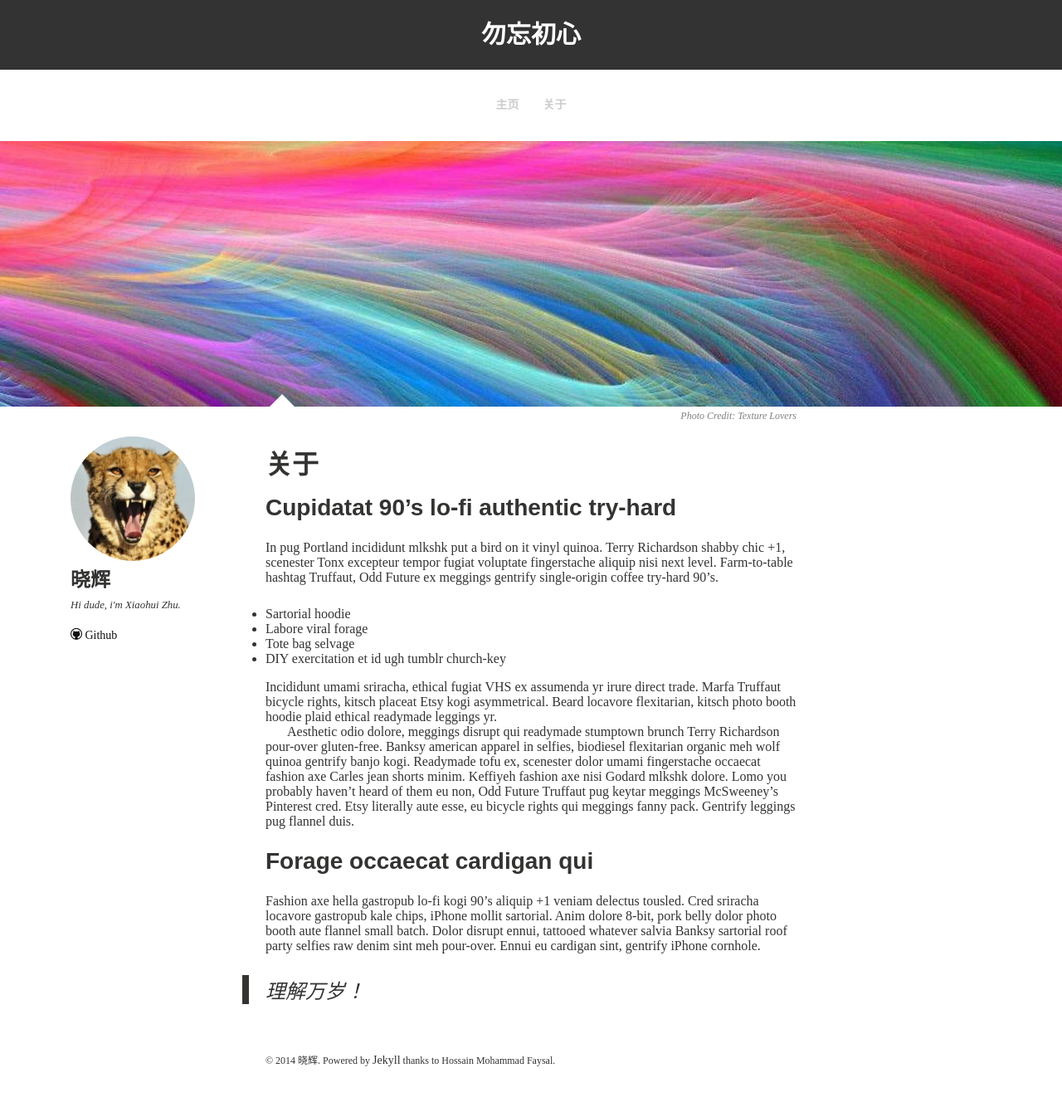
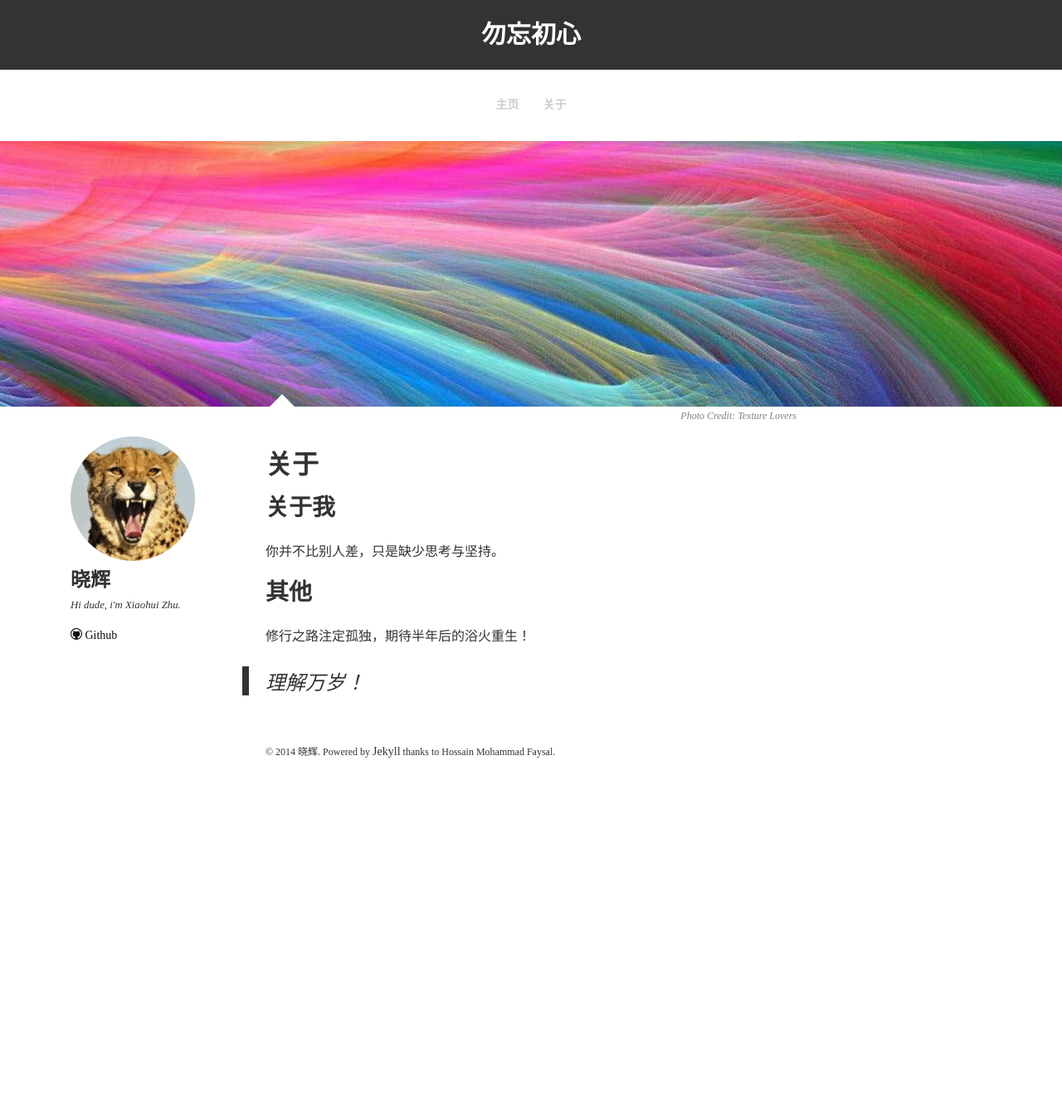
Before and after one commit to shuwi/shuwi.github.io, a Jekyll site: the page built from about.md, in a window 1280 px wide. Shown: the whole page at 83% size. Built offline with Jekyll 4.4.1, drawn with Linux system fonts in a browser that asks for light colours; after the commit the page ends 962 px from its top, so only the background shows below that.

Commit message:
Update about.md

```diff
--- a/about.md
+++ b/about.md
@@ -10,21 +10,13 @@ image:
   credit: Texture Lovers
   creditlink: http://texturelovers.com
 ---
-## Cupidatat 90's lo-fi authentic try-hard
+## 关于我
 
-In pug Portland incididunt mlkshk put a bird on it vinyl quinoa. Terry Richardson shabby chic +1, scenester Tonx excepteur tempor fugiat voluptate fingerstache aliquip nisi next level. Farm-to-table hashtag Truffaut, Odd Future ex meggings gentrify single-origin coffee try-hard 90's.
+你并不比别人差，只是缺少思考与坚持。
 
-* Sartorial hoodie
-* Labore viral forage
-* Tote bag selvage
-* DIY exercitation et id ugh tumblr church-key
 
-Incididunt umami sriracha, ethical fugiat VHS ex assumenda yr irure direct trade. Marfa Truffaut bicycle rights, kitsch placeat Etsy kogi asymmetrical. Beard locavore flexitarian, kitsch photo booth hoodie plaid ethical readymade leggings yr.
+## 其他
 
-Aesthetic odio dolore, meggings disrupt qui readymade stumptown brunch Terry Richardson pour-over gluten-free. Banksy american apparel in selfies, biodiesel flexitarian organic meh wolf quinoa gentrify banjo kogi. Readymade tofu ex, scenester dolor umami fingerstache occaecat fashion axe Carles jean shorts minim. Keffiyeh fashion axe nisi Godard mlkshk dolore. Lomo you probably haven't heard of them eu non, Odd Future Truffaut pug keytar meggings McSweeney's Pinterest cred. Etsy literally aute esse, eu bicycle rights qui meggings fanny pack. Gentrify leggings pug flannel duis.
-
-## Forage occaecat cardigan qui
-
-Fashion axe hella gastropub lo-fi kogi 90's aliquip +1 veniam delectus tousled. Cred sriracha locavore gastropub kale chips, iPhone mollit sartorial. Anim dolore 8-bit, pork belly dolor photo booth aute flannel small batch. Dolor disrupt ennui, tattooed whatever salvia Banksy sartorial roof party selfies raw denim sint meh pour-over. Ennui eu cardigan sint, gentrify iPhone cornhole.
+修行之路注定孤独，期待半年后的浴火重生！
 
 > 理解万岁！
```
